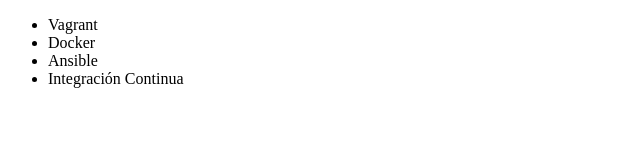
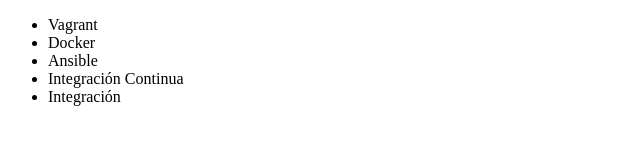
Before and after one commit to AlejandrorRey27/alura-git, a plain HTML site: page index.html in a window 1280 px wide. Shown: the whole page, without its empty margins (0-640 px from the left). Drawn offline with Linux system fonts and the light colour scheme.

Commit message:
Se agrego la linea integración

```diff
--- a/index.html
+++ b/index.html
@@ -13,6 +13,7 @@
         <li>Docker</li>
         <li>Ansible</li>
         <li>Integración Continua</li>
+        <li>Integración</li>
     </ul>
 
 </body>
```
